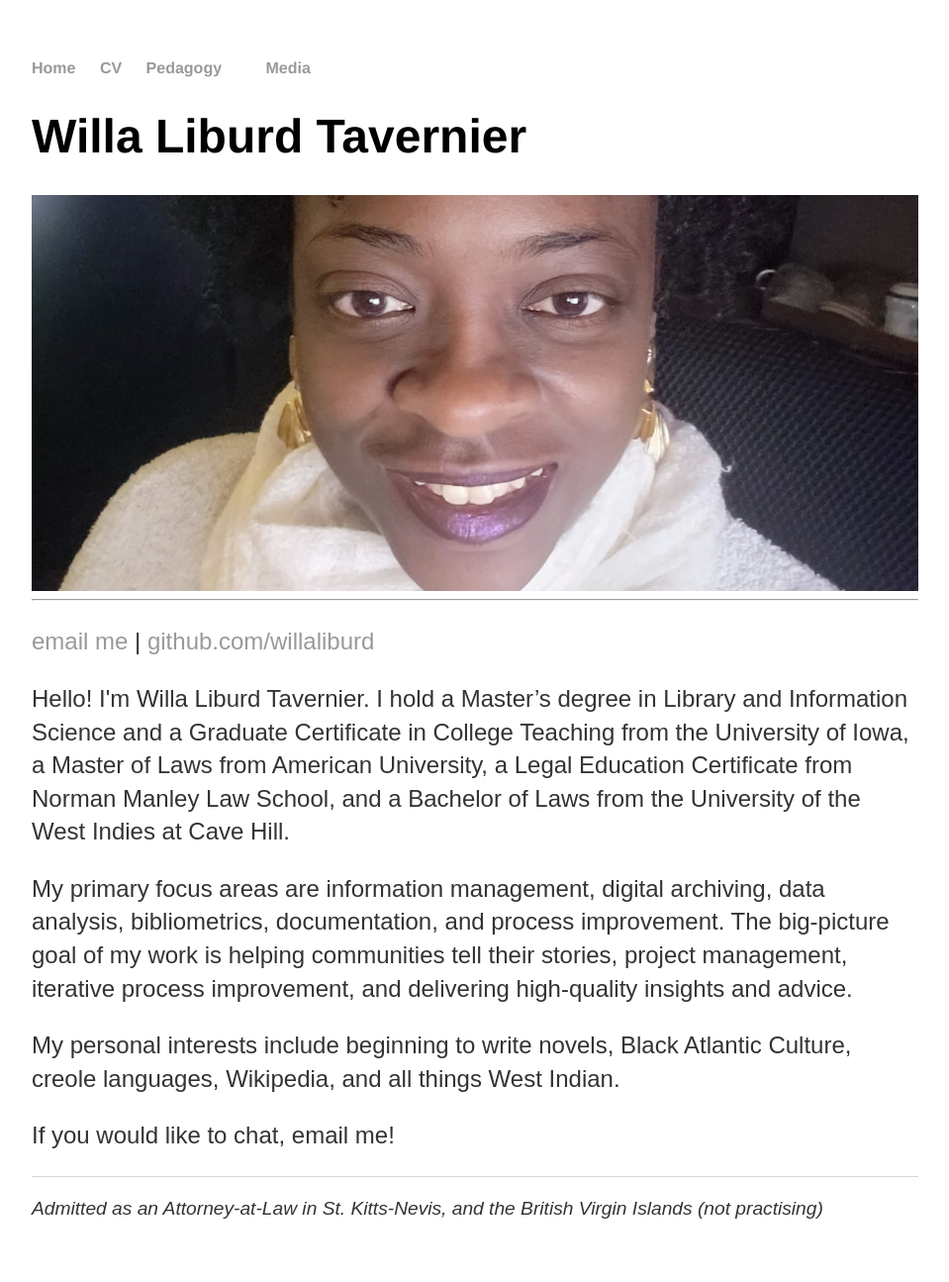
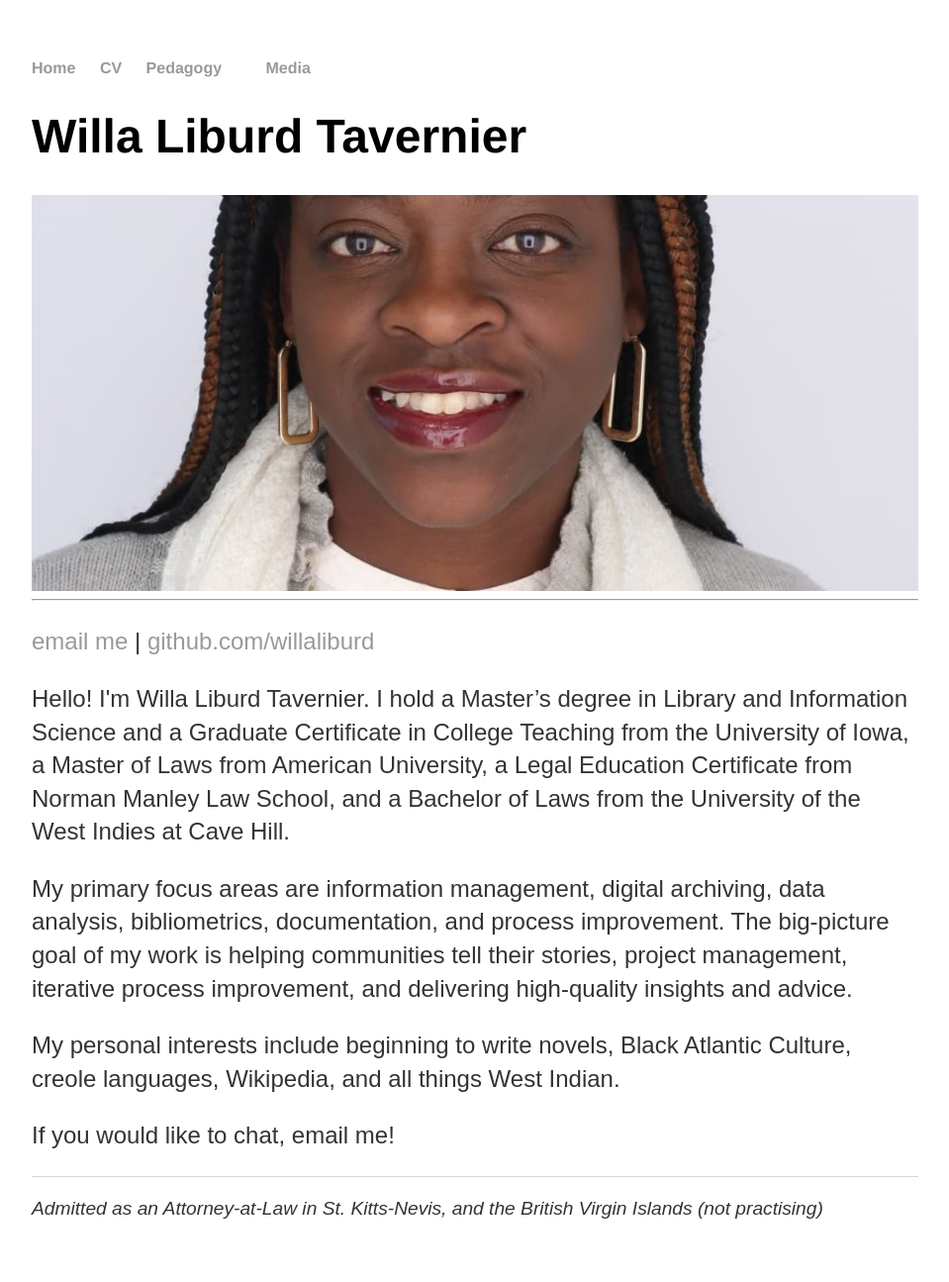
Before and after one commit to willaliburd/willaliburd.github.io, a Jekyll site: the page index.html, which Jekyll copies as it is, in a window 1280 px wide. Shown: the whole page at 99% size, without its empty margins (160-1119 px from the left). Built offline with Jekyll 4.4.1, drawn with Linux system fonts in a browser that asks for light colours.

Commit message:
Update index.html
changed background image from Profile-Photo to Headshot_2

```diff
--- a/index.html
+++ b/index.html
@@ -14,7 +14,7 @@
 }
 
 .hero-image {
-  background-image: url("./assets/img/Profile-Photo.jpg");
+  background-image: url("./assets/img/Headshot_2.jpg");
   background-color: #cccccc;
   height: 400px;
   background-position: center;
```
